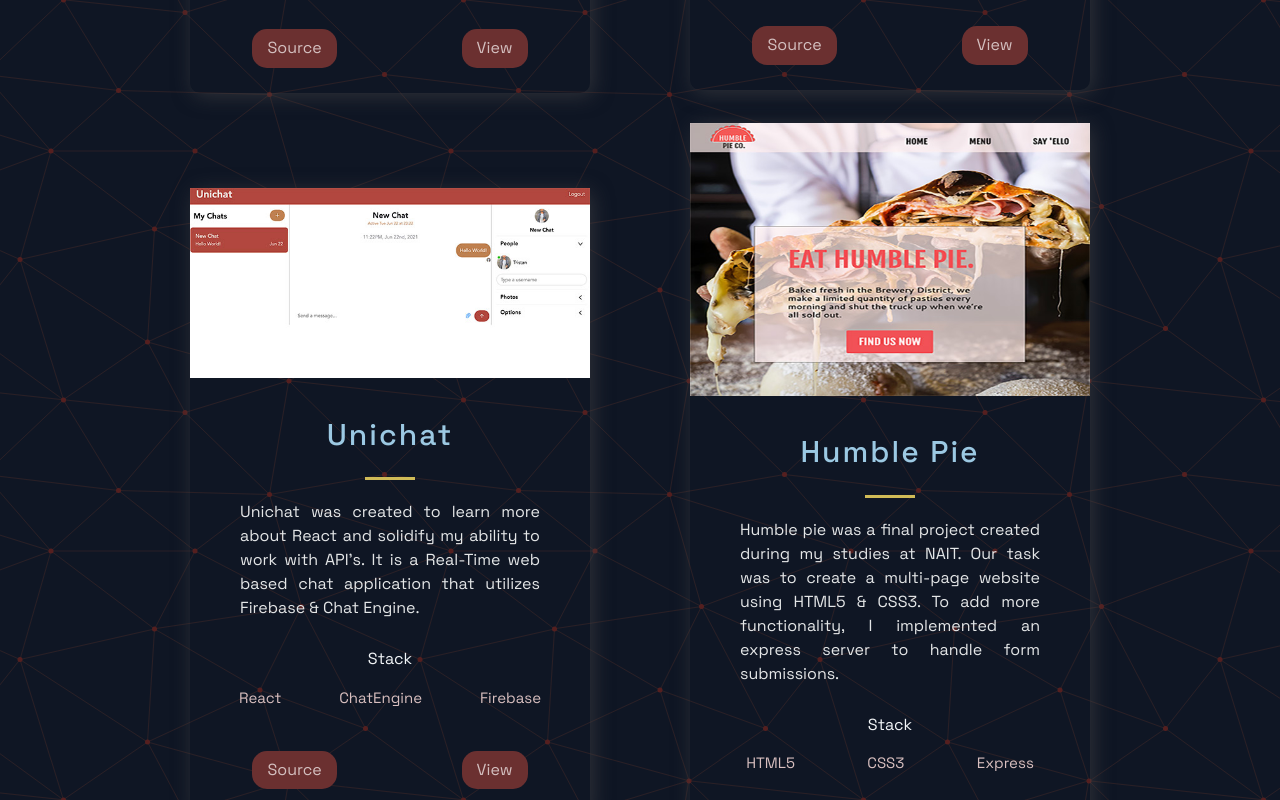
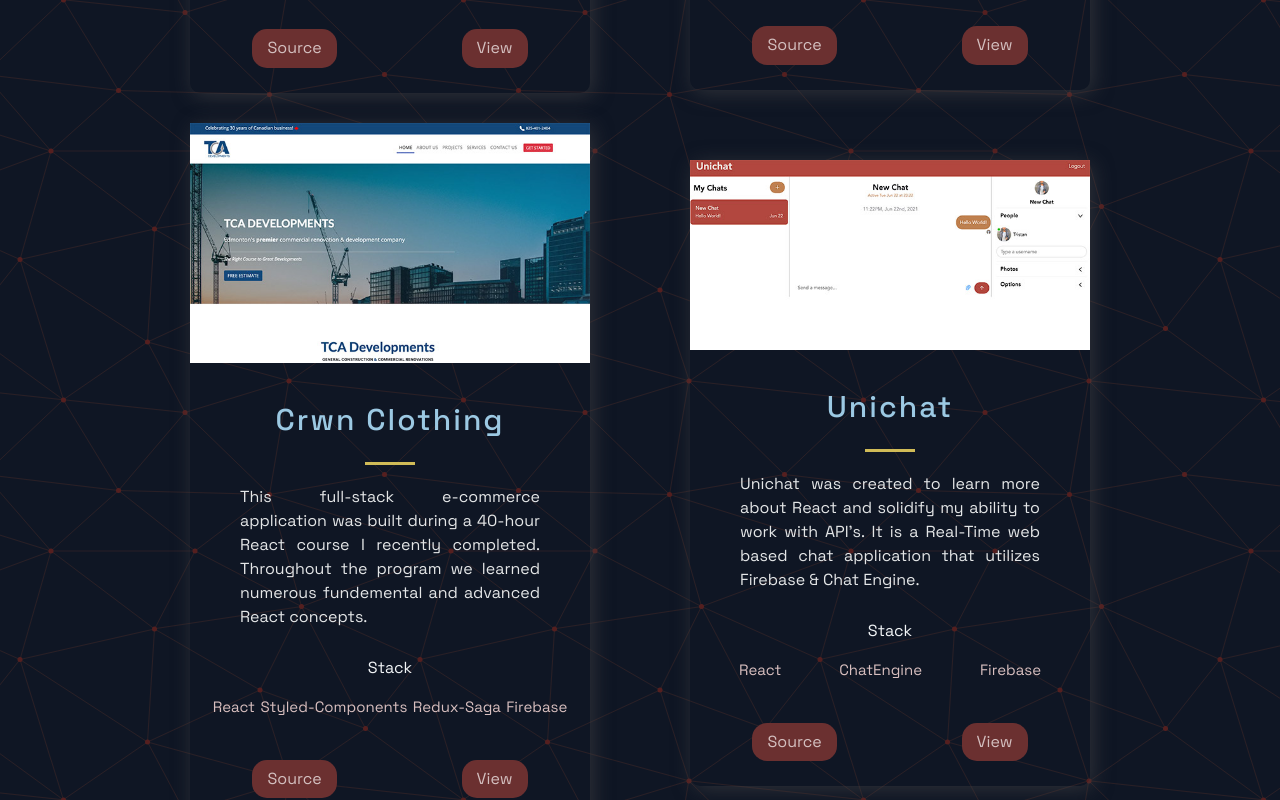
Before and after one commit to IM-Deane/next-js-portfolio, a Next.js app: page /projects in a window 1280 px wide. Shown: the part 840-1640 px from the top of the page. Built offline with nearby package versions, Linux system fonts and the light colour scheme.

Commit message:
Added crwn clothing project info

```diff
--- a/src/constants/constants.js
+++ b/src/constants/constants.js
@@ -23,6 +23,17 @@ export const projectData = [
 		isFeatured: true,
 	},
 	{
+		title: "Crwn Clothing",
+		description:
+			"This full-stack e-commerce application was built during a 40-hour React course I recently completed. Throughout the program we learned numerous fundemental and advanced React concepts.",
+		image: "/images/projects/tca-developments-thumbnail.jpg",
+		tags: ["React", "Styled-Components", "Redux-Saga", "Firebase"],
+		source: "https://github.com/IM-Deane/crwn-clothing",
+		visit: "https://crwn-clothing-im-deane.herokuapp.com/",
+		id: 1,
+		isFeatured: true,
+	},
+	{
 		title: "Unichat",
 		description:
 			"Unichat was created to learn more about React and solidify my ability to work with API's. It is a Real-Time web based chat application that utilizes Firebase & Chat Engine.",
@@ -31,7 +42,7 @@ export const projectData = [
 		source: "https://github.com/IM-Deane/unichat-project",
 		visit: "https://unichat-project-im-deane.netlify.app/",
 		id: 2,
-		isFeatured: true,
+		isFeatured: false,
 	},
 	{
 		title: "Humble Pie",
```
